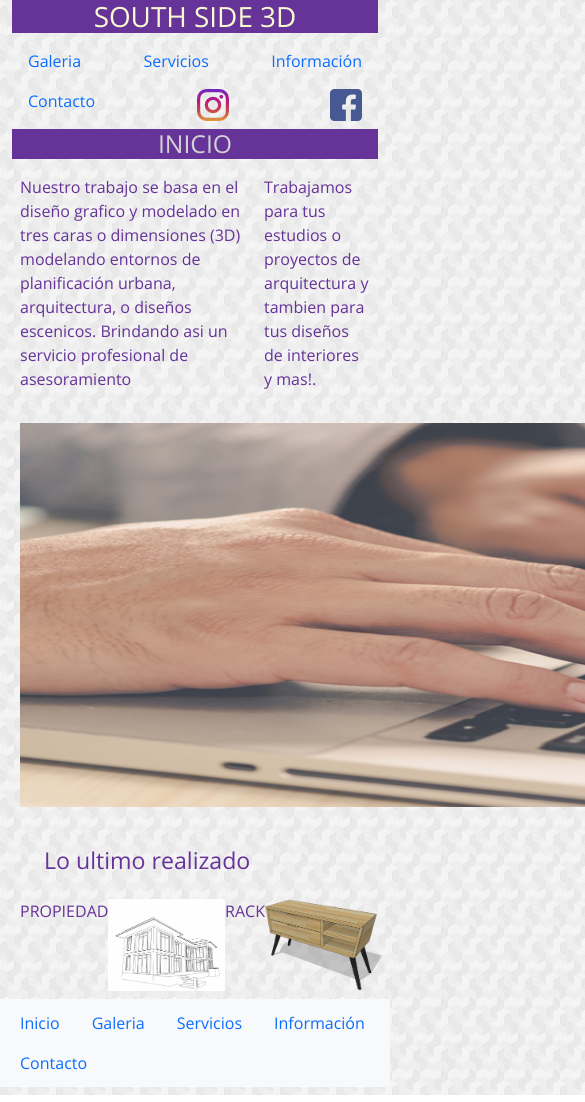
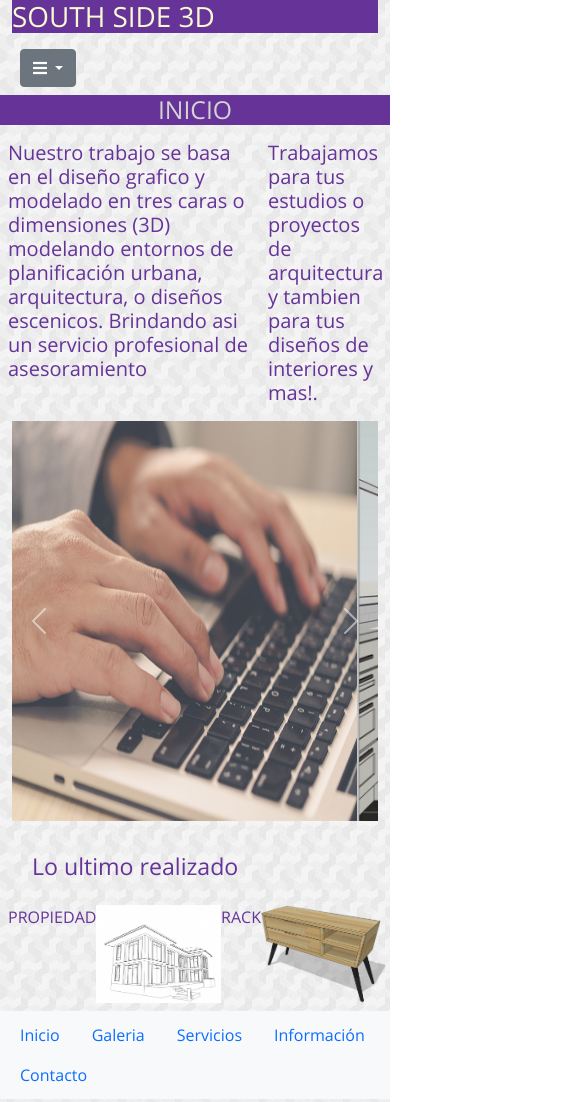
Before and after one commit to LyonUshuaia/SouthSide, a plain HTML site: page index.html in a window 390 px wide. Shown: the top 1102 px of the page, 585 px wide, since content can reach past the window. Drawn offline with nearby package versions, Linux system fonts and the light colour scheme.

Commit message:
se agrego carrousel y barra hamburguesa

```diff
--- a/Contacto.html
+++ b/Contacto.html
@@ -6,10 +6,7 @@
   <meta name="viewport" content="width=device-width, initial-scale=1.0">
   <title>Contacto</title>
   <link href="https://cdn.jsdelivr.net/npm/bootstrap@5.1.0/dist/css/bootstrap.min.css" rel="stylesheet" integrity="sha384-KyZXEAg3QhqLMpG8r+8fhAXLRk2vvoC2f3B09zVXn8CA5QIVfZOJ3BCsw2P0p/We" crossorigin="anonymous">
-  <script src="https://cdn.jsdelivr.net/npm/bootstrap@5.1.0/dist/js/bootstrap.bundle.min.js" integrity="sha384-U1DAWAznBHeqEIlVSCgzq+c9gqGAJn5c/t99JyeKa9xxaYpSvHU5awsuZVVFIhvj" crossorigin="anonymous"></script>
-  <script src="https://cdn.jsdelivr.net/npm/@popperjs/core@2.9.3/dist/umd/popper.min.js" integrity="sha384-eMNCOe7tC1doHpGoWe/6oMVemdAVTMs2xqW4mwXrXsW0L84Iytr2wi5v2QjrP/xp" crossorigin="anonymous"></script>
-  <script src="https://cdn.jsdelivr.net/npm/bootstrap@5.1.0/dist/js/bootstrap.min.js" integrity="sha384-cn7l7gDp0eyniUwwAZgrzD06kc/tftFf19TOAs2zVinnD/C7E91j9yyk5//jjpt/" crossorigin="anonymous"></script>
-<link rel="stylesheet" href="styles.css">
+  <link rel="stylesheet" href="styles.css">
 </head>
 <body>
   <header>
@@ -84,5 +81,7 @@
 
     </div>
   </footer>
+
+  <script src="https://cdn.jsdelivr.net/npm/bootstrap@5.1.0/dist/js/bootstrap.bundle.min.js" integrity="sha384-U1DAWAznBHeqEIlVSCgzq+c9gqGAJn5c/t99JyeKa9xxaYpSvHU5awsuZVVFIhvj" crossorigin="anonymous"></script>
 </body>
 </html>
--- a/index.html
+++ b/index.html
@@ -5,19 +5,21 @@
   <meta http-equiv="X-UA-Compatible" content="IE=edge">
   <meta name="viewport" content="width=device-width, initial-scale=1.0">
   <title>INICIO</title>
+  <link rel="stylesheet" href="https://use.fontawesome.com/releases/v5.15.4/css/all.css" integrity="sha384-DyZ88mC6Up2uqS4h/KRgHuoeGwBcD4Ng9SiP4dIRy0EXTlnuz47vAwmeGwVChigm" crossorigin="anonymous">
   <link href="https://cdn.jsdelivr.net/npm/bootstrap@5.1.0/dist/css/bootstrap.min.css" rel="stylesheet" integrity="sha384-KyZXEAg3QhqLMpG8r+8fhAXLRk2vvoC2f3B09zVXn8CA5QIVfZOJ3BCsw2P0p/We" crossorigin="anonymous">
-  <script src="https://cdn.jsdelivr.net/npm/bootstrap@5.1.0/dist/js/bootstrap.bundle.min.js" integrity="sha384-U1DAWAznBHeqEIlVSCgzq+c9gqGAJn5c/t99JyeKa9xxaYpSvHU5awsuZVVFIhvj" crossorigin="anonymous"></script>
+  <link rel="stylesheet" href="styles.css">
   <script src="https://cdn.jsdelivr.net/npm/@popperjs/core@2.9.3/dist/umd/popper.min.js" integrity="sha384-eMNCOe7tC1doHpGoWe/6oMVemdAVTMs2xqW4mwXrXsW0L84Iytr2wi5v2QjrP/xp" crossorigin="anonymous"></script>
+
 <script src="https://cdn.jsdelivr.net/npm/bootstrap@5.1.0/dist/js/bootstrap.min.js" integrity="sha384-cn7l7gDp0eyniUwwAZgrzD06kc/tftFf19TOAs2zVinnD/C7E91j9yyk5//jjpt/" crossorigin="anonymous"></script>
-<link rel="stylesheet" href="styles.css">
+
 </head>
 <body>
 <!-- HEADER -->
-
-  <header class="container">
-    <h1 class="text-center">SOUTH SIDE 3D</h1>
+  <header class="container-fluid">
+    <h1>SOUTH SIDE 3D</h1>
+    <div class="container row">
       <nav class="nav d-flex justify-content-between">
-
+        <div class="d-none d-md-flex">
           <div class="nav-link">
             <a href="galeria.html"> Galeria </a>
           </div>
@@ -42,17 +44,60 @@
             <a href="https://www.facebook.com/lautaroleon.aquino.9/"><img src="imagenes/facebook.png" alt="LogoFacebook"></a>
           </div>
         </nav>
+      </div>
+      <div class="dropdown d-md-none col-6 p-2">
+        <button class="btn btn-secondary dropdown-toggle" type="button" id="dropdownMenuButton1" data-bs-toggle="dropdown" aria-expanded="false">
+          <i class="fas fa-bars"></i>
+        </button>
+        <ul class="dropdown-menu" aria-labelledby="dropdownMenuButton1">
+          <li><a class="dropdown-item" href="galeria.html">GALERIA</a></li>
+          <li><a class="dropdown-item" href="servicios.html">SERVICIO</a></li>
+          <li><a class="dropdown-item" href="informacion.html">INFORMACION</a></li>
+          <li><a class="dropdown-item" href="Contacto.html">CONTACTO</a></li>
+        </ul>
+      </div>
+    </div>
     </header>
 <!-- FIN DEL HEADER -->
 
-<!-- MAIN -->
-  <main class="container-fluid">
+<main>
   <h2 class="text-center">INICIO</h2>
   <div class="d-flex flex-row">
-      <p class="col-8 p-2">Nuestro trabajo se basa en el diseño grafico y modelado en tres caras o dimensiones (3D) modelando entornos de planificación urbana, arquitectura, o diseños escenicos. Brindando asi un servicio profesional de asesoramiento</p>
-      <p class="col-4 p-2">Trabajamos para tus estudios o proyectos de arquitectura y tambien para tus diseños de interiores y mas!.</p>
+    <h5 class="col-8 p-2">Nuestro trabajo se basa en el diseño grafico y modelado en tres caras o dimensiones (3D) modelando entornos de planificación urbana, arquitectura, o diseños escenicos. Brindando asi un servicio profesional de asesoramiento</h5>
+    <h5 class="col-4 p-2">Trabajamos para tus estudios o proyectos de arquitectura y tambien para tus diseños de interiores y mas!.</h5>
+  </main>
+
+    <!-- Carousel -->
+    <div class="container">
+      <div class="row">
+        <div class="col-sm-12">
+          <div id="carouselExampleControls" class="carousel slide" data-bs-ride="carousel">
+            <div class="carousel-inner">
+              <div class="carousel-item active">
+                <img src="imagenes/teclado.jpg" class="d-block w-100" alt="Manos_sobre_computadora" width="600" height="400">
               </div>
-      <img class="rounded mx-auto d-block p-2" src="imagenes/teclado.jpg" width="1200" height="400" alt="Teclado">
+              <div class="carousel-item">
+                <img src="imagenes/Interior.jpg" class="d-block w-100" alt="Interior_deuna_vivienda" width="600" height="400">
+              </div>
+              <div class="carousel-item">
+                <img src="imagenes/Casa.jpg" class="d-block w-100" alt="Vista de una casa" width="600" height="400">
+              </div>
+            </div>
+            <button class="carousel-control-prev" type="button" data-bs-target="#carouselExampleControls" data-bs-slide="prev">
+              <span class="carousel-control-prev-icon" aria-hidden="true"></span>
+              <span class="visually-hidden">Previous</span>
+            </button>
+            <button class="carousel-control-next" type="button" data-bs-target="#carouselExampleControls" data-bs-slide="next">
+              <span class="carousel-control-next-icon" aria-hidden="true"></span>
+              <span class="visually-hidden">Next</span>
+            </button>
+          </div>
+        </div>
+      </div>
+    </div>
+    <!-- Fin del  carousel -->
+
+    <main>
       <div class="container-fluid p-2">
         <h3 class="m-4">Lo ultimo realizado</h3>
         <div class="d-flex justify-content-between">
@@ -63,7 +108,6 @@
         </div>
       </div>
     </main>
-<!-- FIN DEL MAIN -->
 
 <!-- FOOTER -->
   <footer class="p-1 mb-2 bg-light">
@@ -92,6 +136,5 @@
     </div>
   </footer>
 <!-- FIN DEL FOOTER-->
-
 </body>
 </html>
```
Also changed, not shown: imagenes/Casa.jpg (added), imagenes/Interior.jpg (added). Lines whose indentation alone changed are shown as unchanged.
